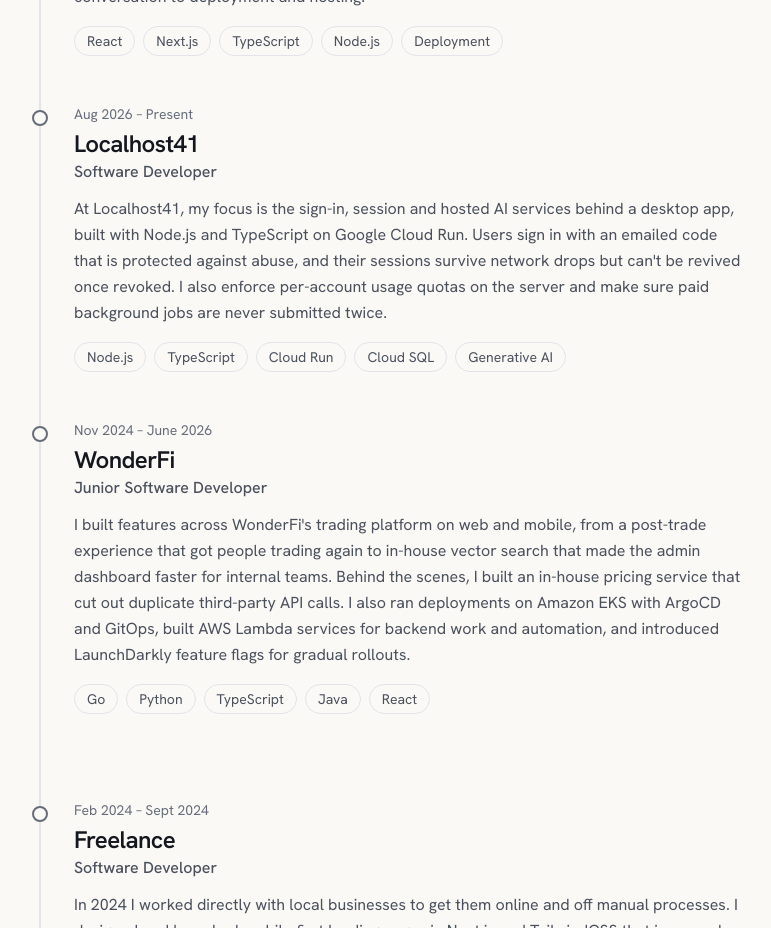
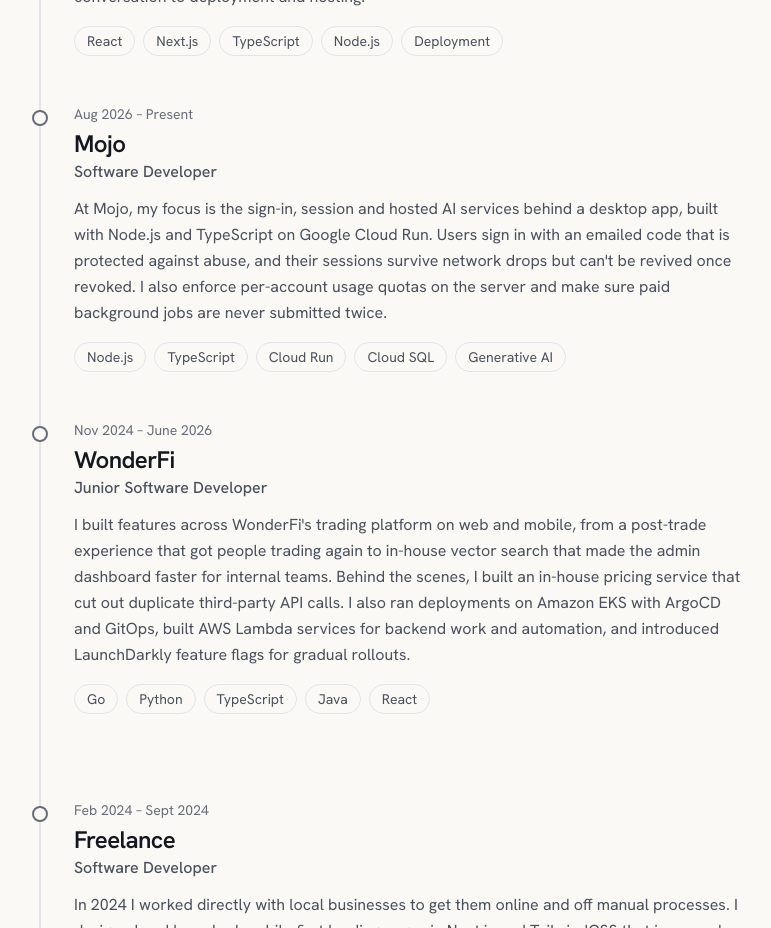
Before and after one commit to RickyBoall/portfolio, a Next.js app: page / in a window 1280 px wide. Shown: the part 860-1788 px from the top of the page, without its empty margins (126-897 px from the left). Built offline with nearby package versions, Linux system fonts and the light colour scheme.

Commit message:
fix: Renamed localhost41 to mojo

```diff
--- a/src/data/resume.js
+++ b/src/data/resume.js
@@ -11,7 +11,7 @@ export const profile = {
 };
 
 const freelanceCurrent = { company: "Freelance", dates: "Oct 2026 – Present" };
-const localhost41 = { company: "Localhost41", dates: "Aug 2026 – Present" };
+const mojo = { company: "Mojo", dates: "Aug 2026 – Present" };
 const wonderfi = { company: "WonderFi", dates: "Nov 2024 – June 2026" };
 const freelance = { company: "Freelance", dates: "Feb 2024 – Sept 2024" };
 const andie = { company: "Andie Technologies", dates: "Oct 2020 – Dec 2023" };
@@ -104,9 +104,9 @@ export const tracks = {
                 tags: ["React", "Next.js", "TypeScript", "Node.js", "Deployment"],
             },
             {
-                ...localhost41,
+                ...mojo,
                 role: "Software Developer",
-                text: "At Localhost41, my focus is the sign-in, session and hosted AI services behind a desktop app, built with Node.js and TypeScript on Google Cloud Run. Users sign in with an emailed code that is protected against abuse, and their sessions survive network drops but can't be revived once revoked. I also enforce per-account usage quotas on the server and make sure paid background jobs are never submitted twice.",
+                text: "At Mojo, my focus is the sign-in, session and hosted AI services behind a desktop app, built with Node.js and TypeScript on Google Cloud Run. Users sign in with an emailed code that is protected against abuse, and their sessions survive network drops but can't be revived once revoked. I also enforce per-account usage quotas on the server and make sure paid background jobs are never submitted twice.",
                 tags: ["Node.js", "TypeScript", "Cloud Run", "Cloud SQL", "Generative AI", "LLM inference"],
             },
             {
@@ -232,7 +232,7 @@ export const tracks = {
                 tags: ["Client management", "Requirements", "Scoping", "Delivery"],
             },
             {
-                ...localhost41,
+                ...mojo,
                 role: "Software Developer",
                 text: "I was part of a 6-person team turning a desktop AI app from operator-only setup into a consumer product. I defined requirements and acceptance criteria for sessions, accounts and usage limits, agreed quotas and abuse thresholds with stakeholders, and set up end-to-end testing so a fresh install reaches a real AI response with no manual setup.",
                 tags: ["Specs", "Requirements", "Acceptance criteria", "Delivery", "Generative AI", "AI product", "Usage limits"],
```
Also changed, not shown: 1 other file (tests, documents, lock files or other folders).
